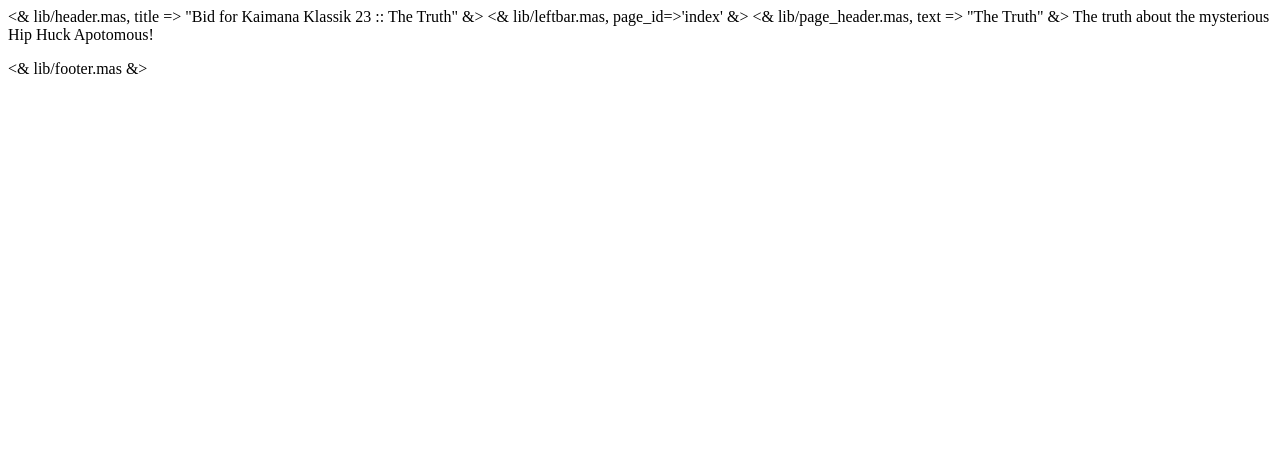
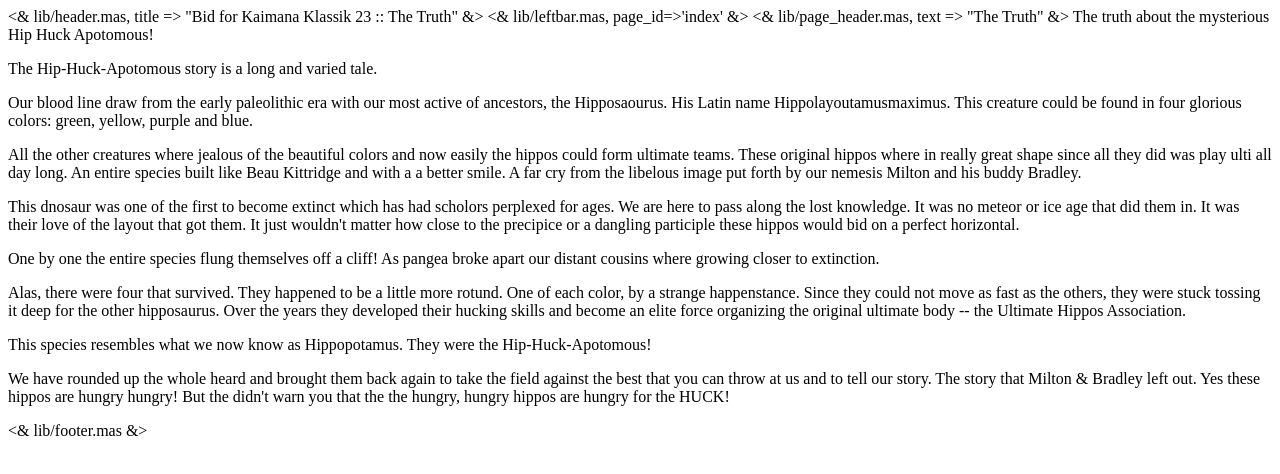
Before and after one commit to spazm/hiphuck, a plain HTML site: page mason/index.html in a window 1280 px wide. Drawn offline with Linux system fonts and the light colour scheme.

Commit message:
typed up steve's notes on "The Truth", with only minor editing

```diff
--- a/mason/index.html
+++ b/mason/index.html
@@ -3,5 +3,27 @@
 <& lib/page_header.mas, text => "The Truth" &>
 The truth about the mysterious Hip Huck Apotomous!
 <p>
-
+The Hip-Huck-Apotomous story is a long and varied tale.
+<p>
+Our blood line draw from the early paleolithic era with our most active of
+ancestors, the Hipposaourus.  His Latin name Hippolayoutamusmaximus.  This creature could be found in four glorious colors: green, yellow, purple and blue.
+<p>
+All the other creatures where jealous of the beautiful colors and now easily
+the hippos could form ultimate teams.  These original hippos where in really
+great shape since all they did was play ulti all day long.  An entire species built like Beau Kittridge and with a a better smile.   A far cry from
+the libelous image put forth by our nemesis Milton and his buddy Bradley.
+<p>
+This dnosaur was one of the first to become extinct which has had scholors
+perplexed for ages.  We are here to pass along the lost knowledge.  It was no meteor or ice age that did them in.  It was their love of the layout that got
+them.  It just wouldn't matter how close to the precipice or a dangling participle these hippos would bid on a perfect horizontal.
+<p>
+One by one the entire species flung themselves off a cliff! As pangea broke
+apart our distant cousins where growing closer to extinction.
+<p>
+Alas, there were four that survived.  They happened to be a little more rotund.  One of each color, by a strange happenstance.  Since they could not move as fast as the others, they were stuck tossing it deep for the other hipposaurus.  Over the years they developed their hucking skills and become an elite force organizing the original ultimate body -- the Ultimate Hippos Association.
+<p>
+This species resembles what we now know as Hippopotamus.  They were the Hip-Huck-Apotomous!
+<p>
+We have rounded up the whole heard and brought them back again to take the field against the best that you can throw at us and to tell our story.  The story that Milton & Bradley left out.  Yes these hippos are hungry hungry!  But the didn't warn you that the the hungry, hungry hippos are hungry for the HUCK!
+<p>
 <& lib/footer.mas &>
```
